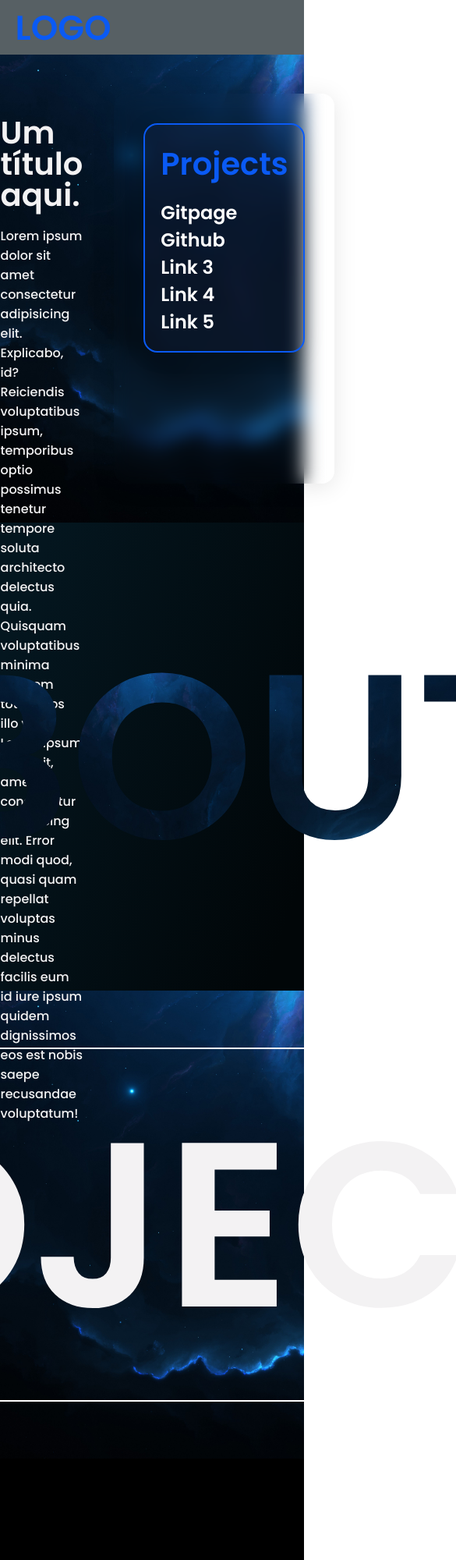
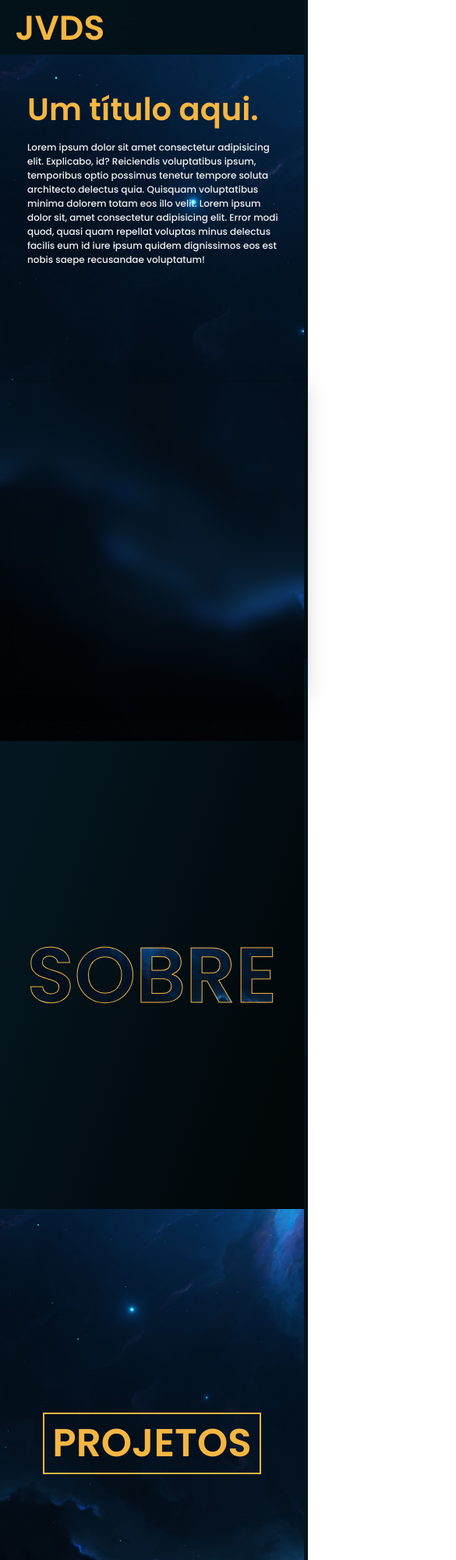
Before and after one commit to JVDS2/jvds2.github.io, a plain HTML site: page index.html in a window 390 px wide. Shown: the top 2000 px of the page at 78% size, 585 px wide, since content can reach past the window. Drawn offline with nearby package versions, Linux system fonts and the light colour scheme.

Commit message:
Add files via upload

```diff
--- a/css/style.css
+++ b/css/style.css
@@ -5,6 +5,8 @@
     font-family: 'Poppins', sans-serif;
     text-decoration: none;
     list-style: none;
+    transition: all .3s ease;
+
 }
 :root{
     --white: #f3f2f3;
@@ -14,6 +16,9 @@
     --main-color: #ffb914;
     --yel: #e9e63c;
     --main: #0a5af4;
+
+    --sec-color: #f5b642;
+    --dsec-color: #63450f;
 
     /* --main: #f15874; */
 
@@ -44,8 +49,8 @@ body{
     height: 100%;
     /* background: linear-gradient(135deg, var(--pur3), var(--color4), var(--color5)); */
     /* background-image: linear-gradient( 109.6deg,  #04161f 11.2%, #010608 91.2% ); */
-    color: var(--text-color);
-    /* background-image: linear-gradient( 109.6deg,  #04161f 11.2%, #010608 91.2% ); */
+    /* color: var(--text-color); */
+    background-image: linear-gradient( 109.6deg,  #04161f 11.2%, #010608 91.2% );
     /* overflow: overlay; */
 }
 header{
@@ -73,7 +78,7 @@ header{
     align-items: center;
     font-size: 44px;
     font-weight: bolder;
-    color: var(--main);
+    color: var(--sec-color);
     margin-right: 50px;
     /* margin-left: 80px; */
 }
@@ -90,7 +95,7 @@ header{
     backdrop-filter: blur(11.5px);
     -webkit-backdrop-filter: blur(11.5px);
 
-    outline: 2px solid var(--main);
+    outline: 2px solid var(--sec-color);
 
     transition: all 0.5s ease;
 }
@@ -103,7 +108,7 @@ header{
     transition: all 0.5s ease;
 }
 .navbar a.active{
-    color: var(--white);
+    color: var(--sec-color);
     font-weight: bolder;
 }
 .navbar a:hover{
@@ -158,11 +163,13 @@ header{
     height: 500px;
     width: 500px;
     margin-top: 0px;
+    padding: 0;
     border-radius: 16px;
-    box-shadow: 0 4px 30px rgba(0, 0, 0, 0.1);
+    box-shadow: 0 4px 30px rgba(0, 0, 0, .2);
     backdrop-filter: blur(11.5px);
     -webkit-backdrop-filter: blur(11.5px);
     /* background: black; */
+    transition: all .3s ease;
 
 }
 
@@ -172,56 +179,11 @@ header{
 .text h2{
     font-size: 40px;
     line-height: 40px;
-    color: var(--white);
+    color: var(--sec-color);
 }
 .text p{
     color: var(--white);
     margin-top: 20px;
-}
-
-.shape {
-    position: absolute;
-    bottom: 0px;
-    z-index: 1;
-    pointer-events: none;
-}
-
-.links{
-    /* background: red; */
-    display: flex;
-    flex-direction: column;
-    margin: 40px;
-    z-index: 1000;
-    /* width: 100%; */
-
-    background: rgba(42, 43, 90, 0.16);
-    border-radius: 16px;
-    box-shadow: 0 4px 30px rgba(0, 0, 0, 0.1);
-    backdrop-filter: blur(11.5px);
-    -webkit-backdrop-filter: blur(11.5px);
-
-    outline: 2px solid var(--main);
-
-    padding: 20px;
-}
-.links h2{
-    font-size: 40px;
-    color: var(--main);
-    font-weight: bolder;
-    margin-bottom: 15px;
-}
-.links a{
-    color: white;
-    font-size: 24px;
-    font-weight: bolder;
-    transition: all 0.5s ease;
-    border-radius: 20px;
-}
-.links a:hover{
-    color: var(--white);
-    background: var(--main);
-    border-radius: 20px;
-    padding-left: 20px;
 }
 
 
@@ -249,8 +211,8 @@ header{
     background-clip: text;
     -webkit-background-clip: text;
     -webkit-text-fill-color: transparent;
-    /* -webkit-text-stroke-width: 1px; */
-    /* -webkit-text-stroke-color: white; */
+    -webkit-text-stroke-width: 1px;
+    -webkit-text-stroke-color: var(--sec-color);
     -webkit-touch-callout: none; /* iOS Safari */
     -webkit-user-select: none; /* Safari */
     -khtml-user-select: none; /* Konqueror HTML */
@@ -262,6 +224,7 @@ header{
     color: var(--white);
     font-size: 300px;
     text-align: center;
+    transition: all .3s ease;
 }
 #third{
     /* background: red; */
@@ -281,20 +244,67 @@ header{
     justify-content: center;
     align-items: center;
 
-    border: 2px solid white;
+    border: 2px solid var(--sec-color);
+}
+#third .title-box h2{
+    color: var(--sec-color);
 }
 #fourth{
-    background: black;
+    background: linear-gradient(109.6deg, var(--sec-color) 11.2%, var(--dsec-color) 91.2%);
     display: flex;
     justify-content: center;
     align-items: center;
     width: 100%;
     height: 600px;
 }
+#fourth .title-box h2{
+    -webkit-text-stroke-color: #074272;
+    -webkit-text-stroke-width: 4px;
+    color: transparent;
+    text-shadow: 10px 10px 1px white;
+}
 
+
+/* width */
+::-webkit-scrollbar {
+    width: 10px;
+  }
+
+  /* Track */
+  ::-webkit-scrollbar-track {
+    background: var(--black4);
+  }
+
+  /* Handle */
+  ::-webkit-scrollbar-thumb {
+    background: var(--sec-color);
+    /* background: transparent; */
+    /* max-height: 10px; */
+    box-shadow: 0 -100vh 0 100vh var(--sec-color), 0 0 15px 5px black;
+  }
+
+  /* Handle on hover */
+  ::-webkit-scrollbar-thumb:hover {
+    background: var(--dsec-color);
+  }
 
 
 /*responsividade*/
+@media (max-width: 1800px){
+    #second .title-box h2,
+    #third .title-box h2,
+    #fourth .title-box h2{
+        font-size: 200px;
+    }
+
+}
+@media (max-width: 1280px){
+    #third .title-box h2,
+    #fourth .title-box h2{
+        font-size: 100px;
+    }
+
+}
 @media (max-width: 1090px){
     header{
         justify-content: space-between;
@@ -315,30 +325,75 @@ header{
         padding: 10px;
         font-weight: 600;
     }
-    .main{
+    #main{
         flex-direction: column;
         height: min-content;
         /* justify-content: center; */
     }
-    .main .block{
+    #main .block{
         margin-top: 20px;
         width: 80vw;
         height: 400px;
     }
-    .main .b-one{
+    #main .b-one{
         padding: 10px;
         /* background: green; */
     }
-    .main .b-two{
+    #main .b-two{
+        padding: 0;
         padding-top: 0;
-        margin-top: 0;
+        margin: 0;
         /* background: red; */
+        border-radius: 0;
+        margin-bottom: 60px;
+        width: 100%;
+
     }
     .text{
         padding: 30px;
     }
 }
-
+@media (max-width: 720px){
+    #second .title-box h2{
+        font-size: 100px;
+    }
+    #third .title-box{
+        padding-left: 10px;
+        padding-right: 10px;
+    }
+    #third .title-box h2{
+        font-size: 100px;
+    }
+    #fourth .title-box h2{
+        font-size: 50px;
+    }
+}
+@media (max-width: 550px){
+    #main .b-one{
+        padding: 0px;
+        width: 100%;
+        /* background: green; */
+    }
+    #main .b-one p{
+        font-size: 12px;
+    }
+    #third .title-box{
+        padding-left: 10px;
+        padding-right: 10px;
+    }
+    #third .title-box h2{
+        font-size: 80px;
+    }
+}
+@media (max-width: 460px){
+    #third .title-box{
+        padding-left: 10px;
+        padding-right: 10px;
+    }
+    #third .title-box h2{
+        font-size: 50px;
+    }
+}
 @media (max-width: 590px){
     .navbar{
         display: none;
--- a/index.html
+++ b/index.html
@@ -16,7 +16,7 @@
 </head>
 <body>
     <header>
-        <a href="#" class="logo">LOGO</a>
+        <a href="#" class="logo">JVDS</a>
         <ul class="navbar">
             <li><a href="#" class="active">HOME</a></li>
             <li><a href="#">ABOUT</a></li>
@@ -35,30 +35,21 @@
             </div>
         </div>
         <div class="block b-two">
-            <div class="links">
-                <h2>Projects</h2>
-                <a target="_blank" href="https://jvds2.github.io/">Gitpage</a>
-                <a target="_blank" href="https://google.com">Github</a>
-                <a href="#" target="_blank">Link 3</a>
-                <a href="#" target="_blank">Link 4</a>
-                <a href="#" target="_blank">Link 5</a>
-            </div>
-
         </div>
     </section>
     <section id="second">
         <div class="title-box">
-            <h2>ABOUT</h2>
+            <h2>SOBRE</h2>
         </div>
     </section>
     <section id="third">
         <div class="title-box">
-            <h2>PROJECTS</h2>
+            <h2>PROJETOS</h2>
         </div>
     </section>
     <section id="fourth">
         <div class="title-box">
-            <h2>CONTACT</h2>
+            <h2>CONTATO</h2>
         </div>
     </section>
 
```
